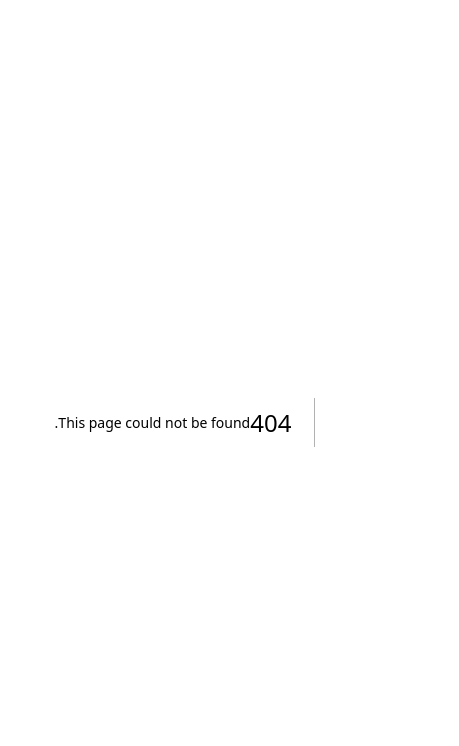
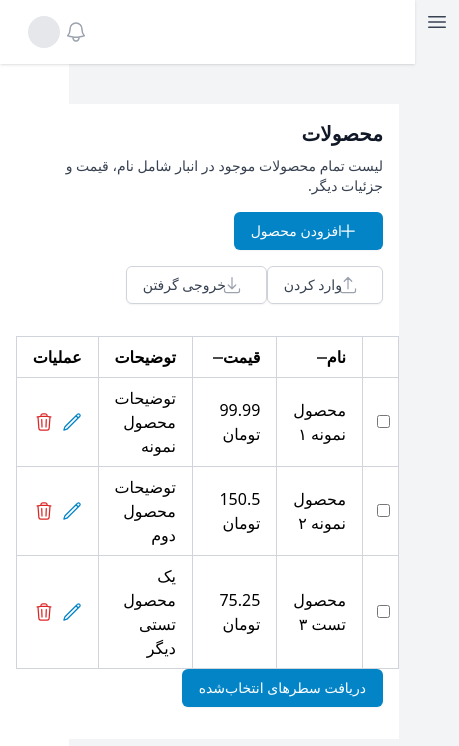
Before and after one commit to mohammadpurl/supplier, a Next.js app: page /products in a window 390 px wide. Before the commit this address had no page. Shown: the top 746 px of the page, 459 px wide, since content can reach past the window. Built offline with nearby package versions, Linux system fonts and the light colour scheme.

Commit message:
responsive and remove /dashboard from roaying

```diff
--- a/src/app/(auth)/verify/_components/verification-form.tsx
+++ b/src/app/(auth)/verify/_components/verification-form.tsx
@@ -75,7 +75,7 @@ const VerificationForm = ({ mobile }: { mobile: string }) => {
         // 3. بروزرسانی سشن فعلی
         update().then(() => {
           // 4. ریدایرکت به داشبورد با ارسال پارامتر auth برای اطمینان از بروزرسانی
-          window.location.href = "/dashboard" ;
+          window.location.href = "/" ;
         });
       });
     }
--- a/src/app/dashboard/layout.tsx
+++ b/src/app/(root)/layout.tsx
@@ -9,12 +9,12 @@ export default function DashboardLayout({
 }) {
   return (
     <div className="min-h-screen bg-gray-100">
-      <div className="flex">
+      <div className="flex ">
         <Sidebar />
         <div className="flex-1 pr-0 lg:pr-64">
           <Header />
-          <main className="py-10">
-            <div className="mx-auto max-w-7xl px-4 sm:px-6 lg:px-8 py-4 border-primary-100 bg-white ">
+          <main className="py-10 px-4 sm:px-6 lg:px-8">
+            <div className="mx-auto  px-4 sm:px-6 lg:px-8 py-4 border-primary-100 bg-white ">
               {children}
             </div>
           </main>
--- a/src/app/dashboard/products/page.tsx
+++ b/src/app/(root)/products/page.tsx
@@ -10,7 +10,7 @@ import {
   TrashIcon,
 } from '@heroicons/react/24/outline'
 import { ProductForm } from './components/ProductForm'
-import { Table } from './components/Table'
+import { Table } from '../../../components/Table'
 
 
 interface Product {
@@ -163,7 +163,7 @@ export default function ProductsPage() {
 
   if (showAddProduct) {
     return (
-      <div className="max-w-2xl mx-auto">
+      <div className="flex ">
         <div className="flex justify-between items-center mb-8">
           <h1 className="text-xl font-semibold text-gray-900">افزودن محصول جدید</h1>
           <button
@@ -237,7 +237,7 @@ export default function ProductsPage() {
           onClick={() => {
             // همه سطرهای انتخاب‌شده
             console.log(selectedRows);
-            alert("سطرهای انتخاب‌شده: " + selectedRows.map(r => r.id).join(", "));
+            alert("سطرهای انتخاب‌ شده: " + selectedRows.map(r => r.id).join(", "));
           }}
         >
           دریافت سطرهای انتخاب‌شده
--- a/src/app/layout.tsx
+++ b/src/app/layout.tsx
@@ -20,10 +20,12 @@ export default function RootLayout({
 }) {
   return (
     <html lang="fa" dir="rtl">
-      <body className="font-sans antialiased grainy">
+      <body className=" font-sans ">
       <Notifications />
       <AuthProvider>
+      <div className=" mx-auto">
         {children}
+      </div>
       </AuthProvider>
       </body>
     </html>
--- a/src/auth.config.ts
+++ b/src/auth.config.ts
@@ -14,10 +14,10 @@ export const authConfig = {
       const isAuthRoutes = authRoutes.includes(nextUrl.pathname);
 
       if (isAuthRoutes && isAuthenticated) {
-        return Response.redirect(new URL("/dashboard", nextUrl));
+        return Response.redirect(new URL("/", nextUrl));
       }
 
-      const isProtectedRoute = nextUrl.pathname.startsWith("/dashboard");
+      const isProtectedRoute = nextUrl.pathname.startsWith("/");
 
       if (isProtectedRoute && !isAuthenticated) {
         return Response.redirect(new URL("/signin", nextUrl));
--- a/src/components/dashboard/Sidebar.tsx
+++ b/src/components/dashboard/Sidebar.tsx
@@ -13,13 +13,13 @@ import {
 } from '@heroicons/react/24/outline'
 
 const navigation = [
-  { name: 'داشبورد', href: '/dashboard', icon: HomeIcon },
-  { name: 'محصولات', href: '/dashboard/products', icon: CubeIcon },
-  { name: 'سفارشات', href: '/dashboard/orders', icon: DocumentTextIcon },
-  { name: 'حمل و نقل', href: '/dashboard/shipping', icon: TruckIcon },
-  { name: 'مشتریان', href: '/dashboard/customers', icon: UserGroupIcon },
-  { name: 'گزارشات', href: '/dashboard/reports', icon: ChartBarIcon },
-  { name: 'تنظیمات', href: '/dashboard/settings', icon: Cog6ToothIcon },
+  { name: 'داشبورد', href: '/', icon: HomeIcon },
+  { name: 'محصولات', href: '/products', icon: CubeIcon },
+  { name: 'سفارشات', href: '/orders', icon: DocumentTextIcon },
+  { name: 'حمل و نقل', href: '/shipping', icon: TruckIcon },
+  { name: 'مشتریان', href: '/customers', icon: UserGroupIcon },
+  { name: 'گزارشات', href: '/reports', icon: ChartBarIcon },
+  { name: 'تنظیمات', href: '/settings', icon: Cog6ToothIcon },
 ]
 
 export default function Sidebar() {
```
Also changed, not shown: src/app/(root)/orders/page.tsx (renamed from src/app/dashboard/orders/page.tsx), src/app/(root)/page.tsx (renamed from src/app/dashboard/page.tsx), src/app/(root)/products/components/ProductForm.tsx (renamed from src/app/dashboard/products/components/ProductForm.tsx), src/app/(root)/settings/page.tsx (renamed from src/app/dashboard/settings/page.tsx), src/components/Table.tsx (renamed from src/app/dashboard/products/components/Table.tsx).
